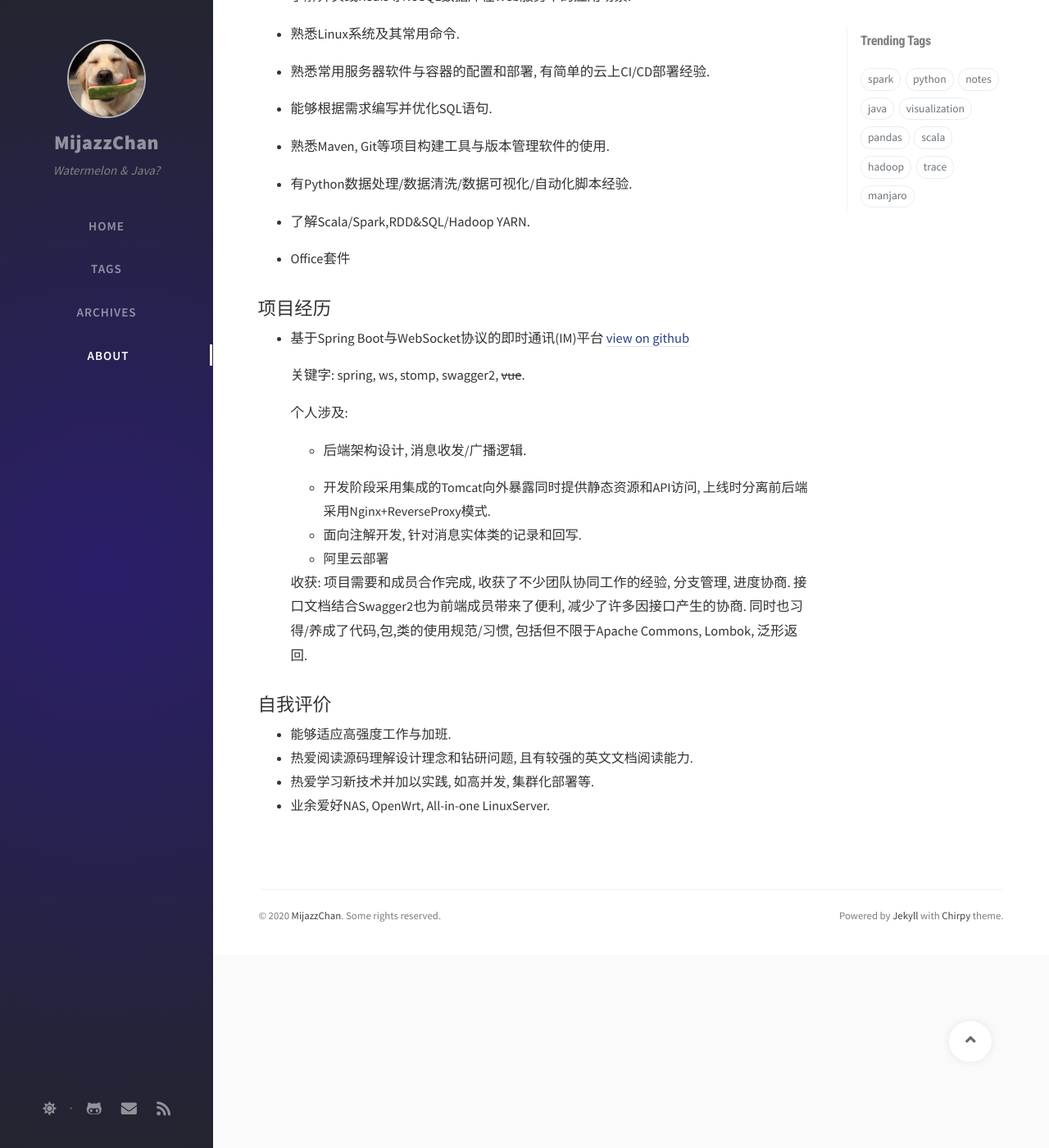
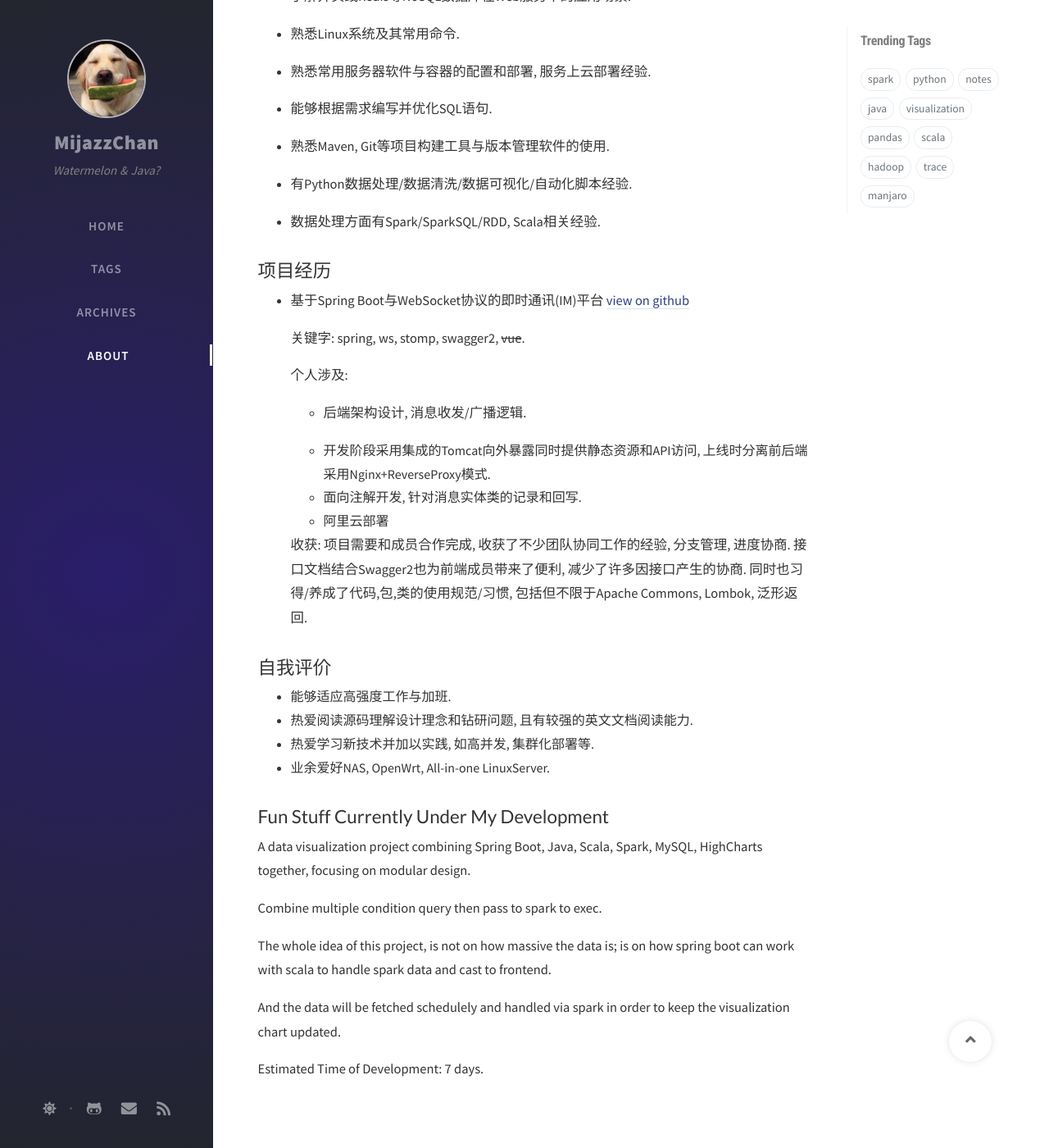
Before and after one commit to MijazzChan/MijazzChan.github.io, a Jekyll site: the page built from tabs/about.md, in a window 1280 px wide and 1400 px high, scrolled down 976 px. Shown: the whole window at 82% size. Built offline with Jekyll 4.4.1, drawn with Linux system fonts in a browser that asks for light colours; nearby versions of some CDN libraries; comment, search, counter and statistics services are not loaded; some of the changed text lies outside the part shown.

Commit message:
1 post updated, springboot scala spark codevelop dependency problem

```diff
--- a/tabs/about.md
+++ b/tabs/about.md
@@ -2,7 +2,7 @@
 title: About Me
 ---
 
-> For CV PDF Download:[CN](/assets/file/cv.pdf)
+> For CV PDF Download: [CN](/assets/file/cv.pdf)
 
 ## 个人信息
 
@@ -35,7 +35,7 @@ title: About Me
 
 + 熟悉Linux系统及其常用命令.
 
-+ 熟悉常用服务器软件与容器的配置和部署, 有简单的云上CI/CD部署经验.
++ 熟悉常用服务器软件与容器的配置和部署, 服务上云部署经验.
 
 + 能够根据需求编写并优化SQL语句.
 
@@ -43,9 +43,8 @@ title: About Me
 
 + 有Python数据处理/数据清洗/数据可视化/自动化脚本经验.
 
-+ 了解Scala/Spark,RDD&SQL/Hadoop YARN.
++ 数据处理方面有Spark/SparkSQL/RDD, Scala相关经验.
 
-+ Office套件
 
 ## 项目经历
 
@@ -69,3 +68,15 @@ title: About Me
 + 热爱阅读源码理解设计理念和钻研问题, 且有较强的英文文档阅读能力.
 + 热爱学习新技术并加以实践, 如高并发, 集群化部署等.
 + 业余爱好NAS, OpenWrt, All-in-one LinuxServer.
+
+## Fun Stuff Currently Under My Development
+
+A data visualization project combining Spring Boot, Java, Scala, Spark, MySQL, HighCharts together, focusing on modular design.
+
+Combine multiple condition query then pass to spark to exec.
+
+The whole idea of this project, is not on how massive the data is; is on how spring boot can work with scala to handle spark data and cast to frontend.
+
+And the data will be fetched schedulely and handled via spark in order to keep the visualization chart updated.
+
+Estimated Time of Development: 7 days.
```
Also changed, not shown: other parts of tabs/about.md (+1 -1 lines), _posts/2020-12-22-SpringBoot-Scala-Spark-Dependency-Problem.md (added, +94 -0 lines).
